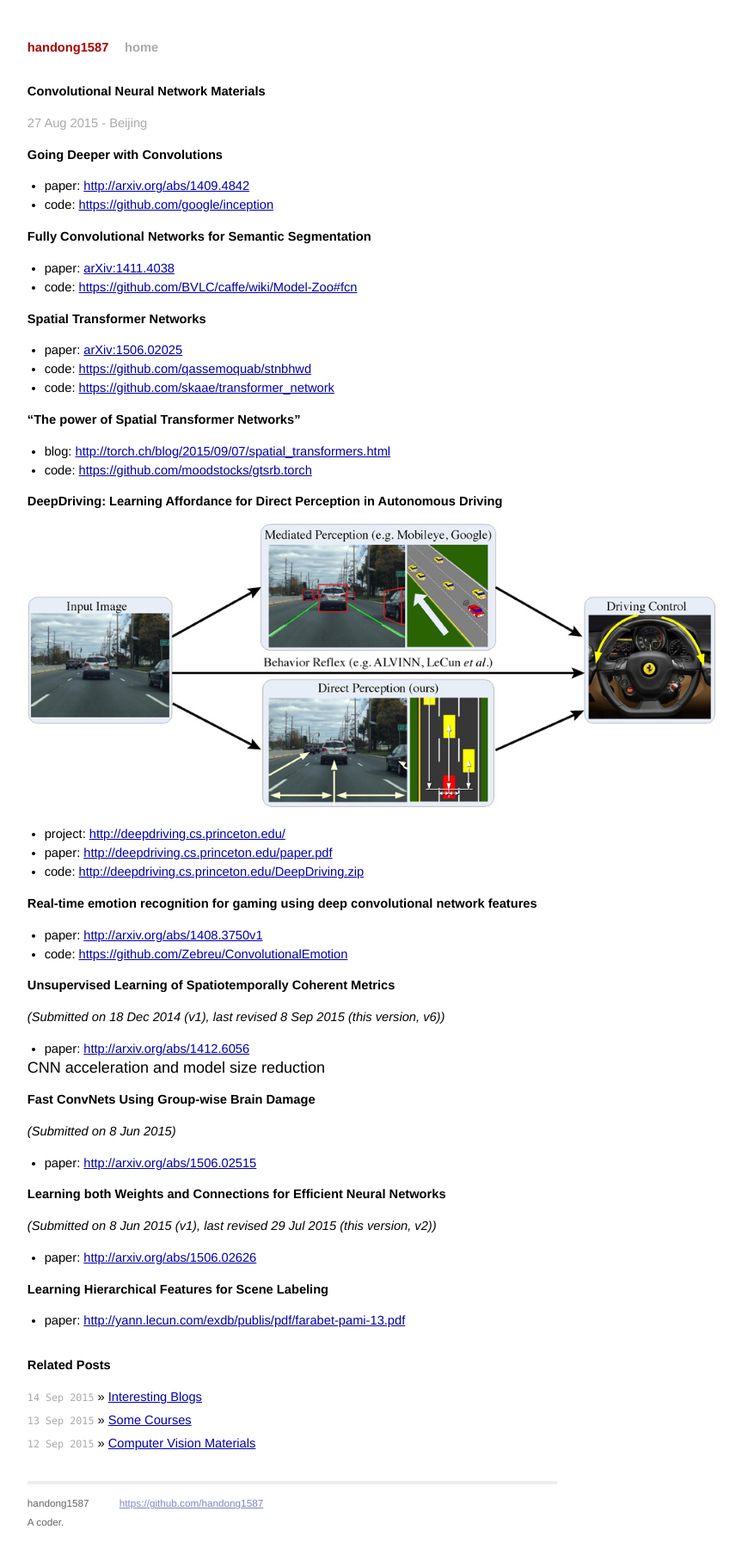
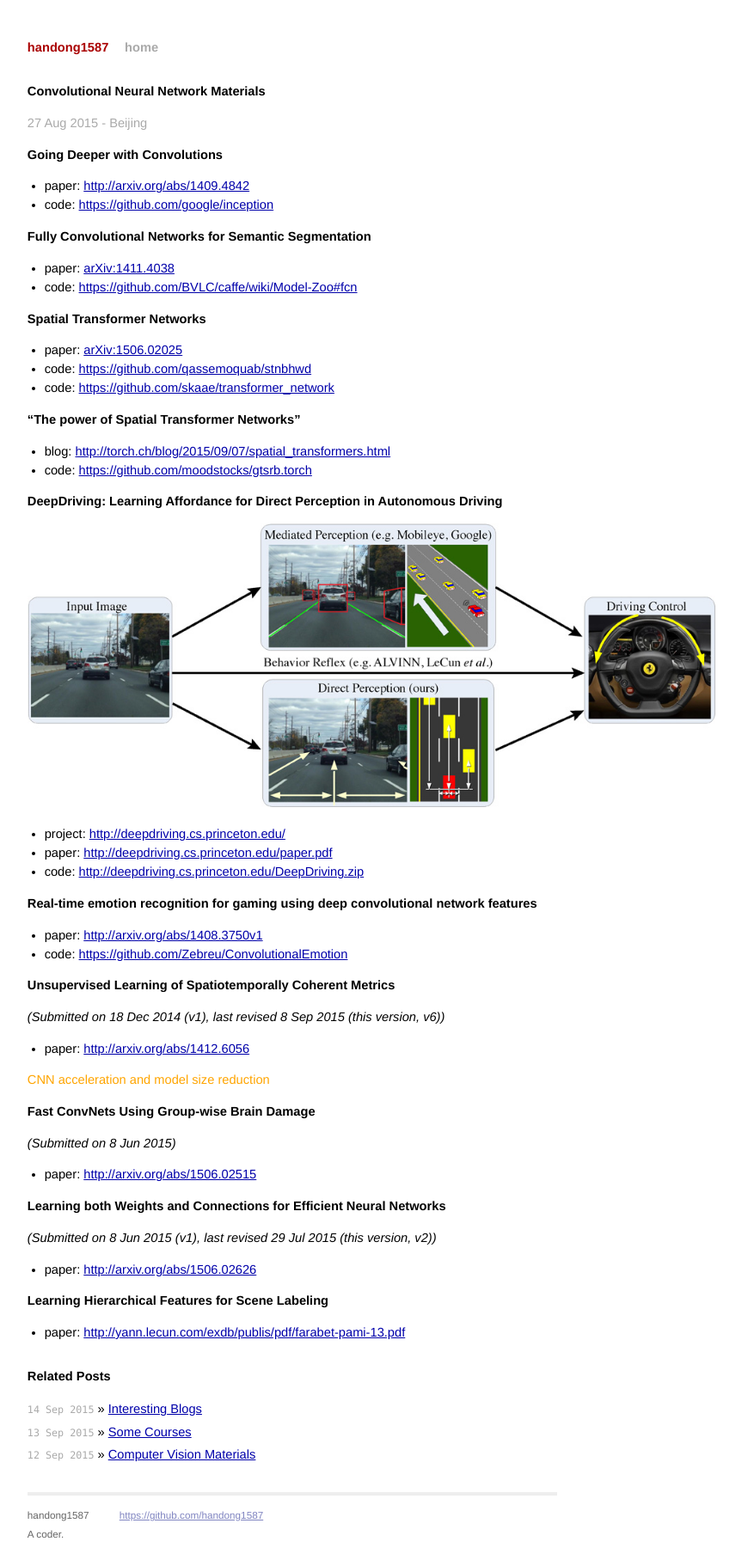
Before and after one commit to handong1587/handong1587.github.io, a Jekyll site: the page built from _posts/deep_learning/2015-08-27-cnn-materials.md, in a window 1280 px wide. Shown: the whole page at 86% size, without its empty margins (300-1163 px from the left). Built offline with Jekyll 4.4.1, drawn with Linux system fonts in a browser that asks for light colours; Markdown is read by kramdown in place of the engine named in the settings; comment, search, counter and statistics services are not loaded.

Commit message:
test html font color

```diff
--- a/_posts/deep_learning/2015-08-27-cnn-materials.md
+++ b/_posts/deep_learning/2015-08-27-cnn-materials.md
@@ -50,10 +50,7 @@ title: Convolutional Neural Network Materials
 
 - paper: [http://arxiv.org/abs/1412.6056](http://arxiv.org/abs/1412.6056)
 
-
-<font size=4>
-CNN acceleration and model size reduction
-</font>
+<span style="color:orange;">CNN acceleration and model size reduction</span>
 
 **Fast ConvNets Using Group-wise Brain Damage**
 
```
